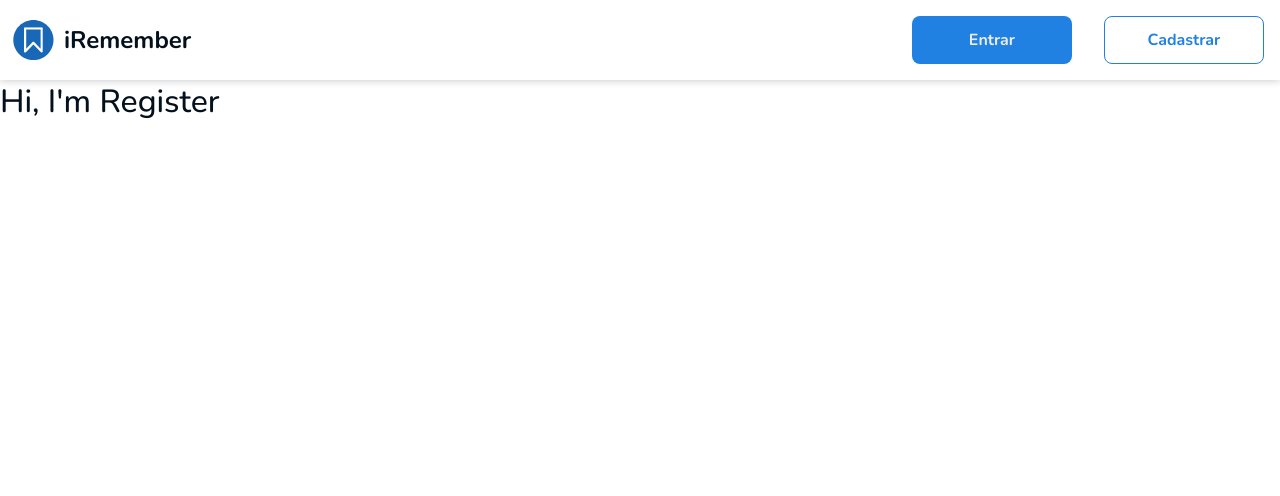
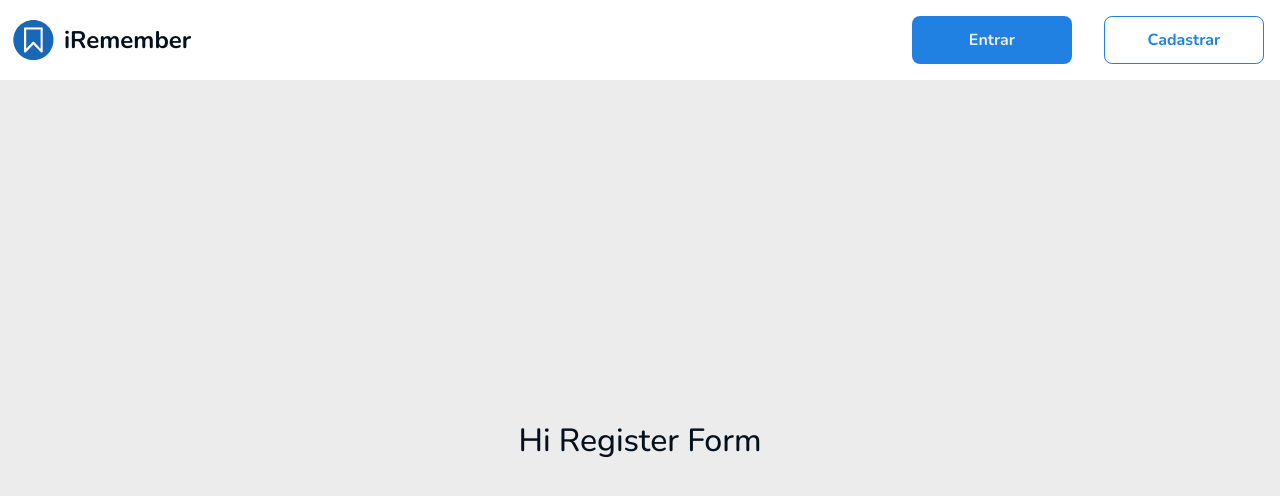
Before and after one commit to eddyzera/iRemember, a React (Create React App) app: page /register in a window 1280 px wide. Shown: the top 496 px of the page. Built offline with nearby package versions, Linux system fonts and the light colour scheme.

Commit message:
[feat]: creation Register Form

```diff
--- /dev/null
+++ b/src/components/registerForm/RegisterForm.tsx
@@ -0,0 +1,9 @@
+import React from 'react'
+
+export const RegisterForm: React.FC = () => {
+  return (
+    <div className="register-form">
+      <h1>Hi Register Form</h1>
+    </div>
+  )
+}
--- /dev/null
+++ b/src/components/registerForm/index.tsx
@@ -0,0 +1,3 @@
+import { RegisterForm } from './RegisterForm'
+
+export default RegisterForm
--- a/src/pages/register/Register.tsx
+++ b/src/pages/register/Register.tsx
@@ -1,12 +1,13 @@
 import React from 'react'
 import Header from '../../components/header'
+import RegisterForm from '../../components/registerForm'
 
 export const Register: React.FC = () => {
   return (
     <>
       <Header />
       <div className="register">
-        <h1>Hi, I&apos;m Register</h1>
+        <RegisterForm />
       </div>
     </>
   )
--- a/src/style/sass/pages/index.scss
+++ b/src/style/sass/pages/index.scss
@@ -1 +1,2 @@
 @forward './login.scss';
+@forward './register.scss';
--- /dev/null
+++ b/src/style/sass/pages/register.scss
@@ -0,0 +1,10 @@
+@use '../utils' as *;
+
+.register {
+  background: map-get($white , '100' );
+  height: calc(100vh - 80px);
+  width: 100%;
+  display: flex;
+  align-items: center;
+  justify-content: center;
+}
```
Also changed, not shown: src/style/css/style.css (+1 -1 lines), 1 other file (tests, documents, lock files or other folders).
